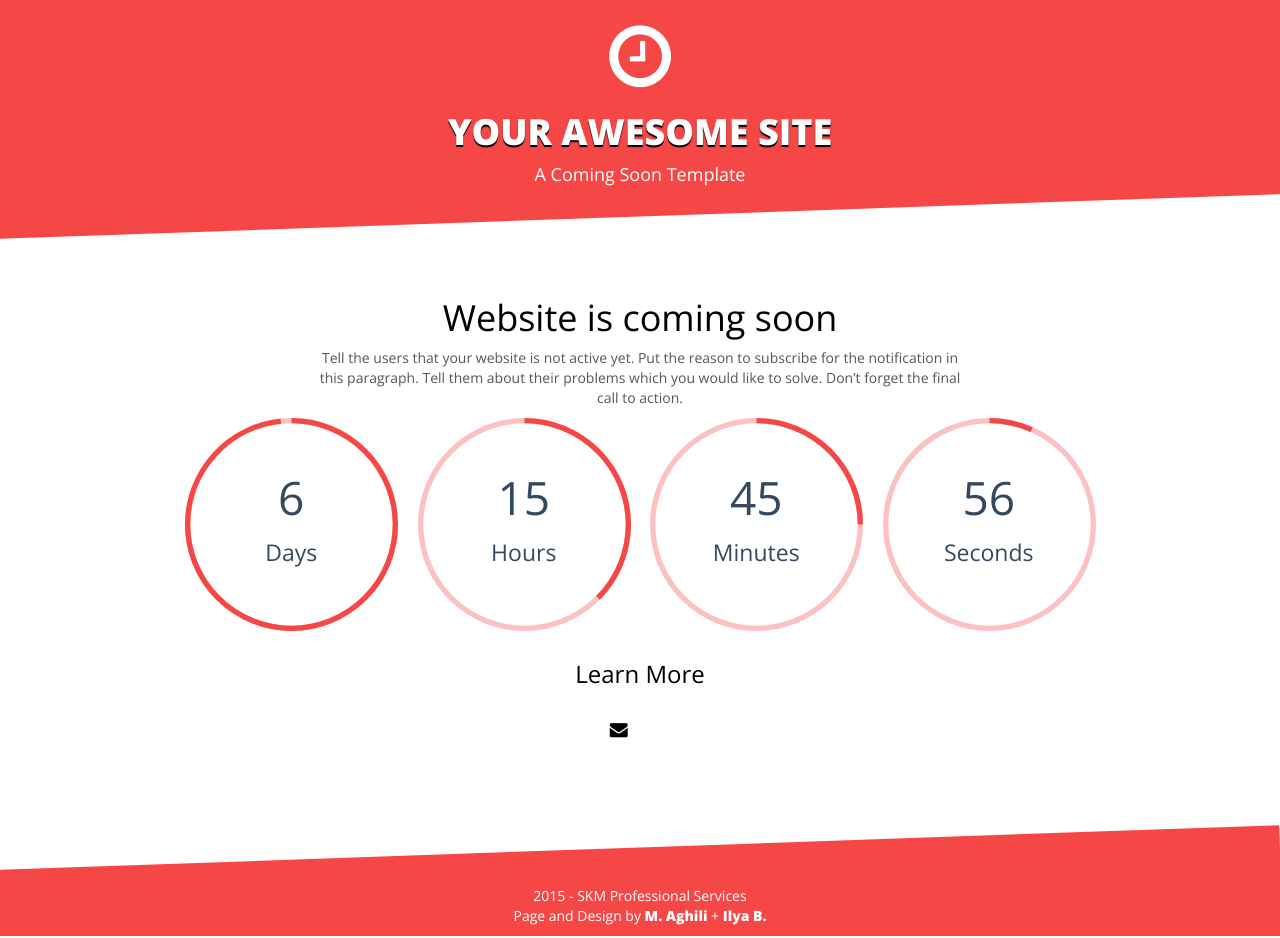
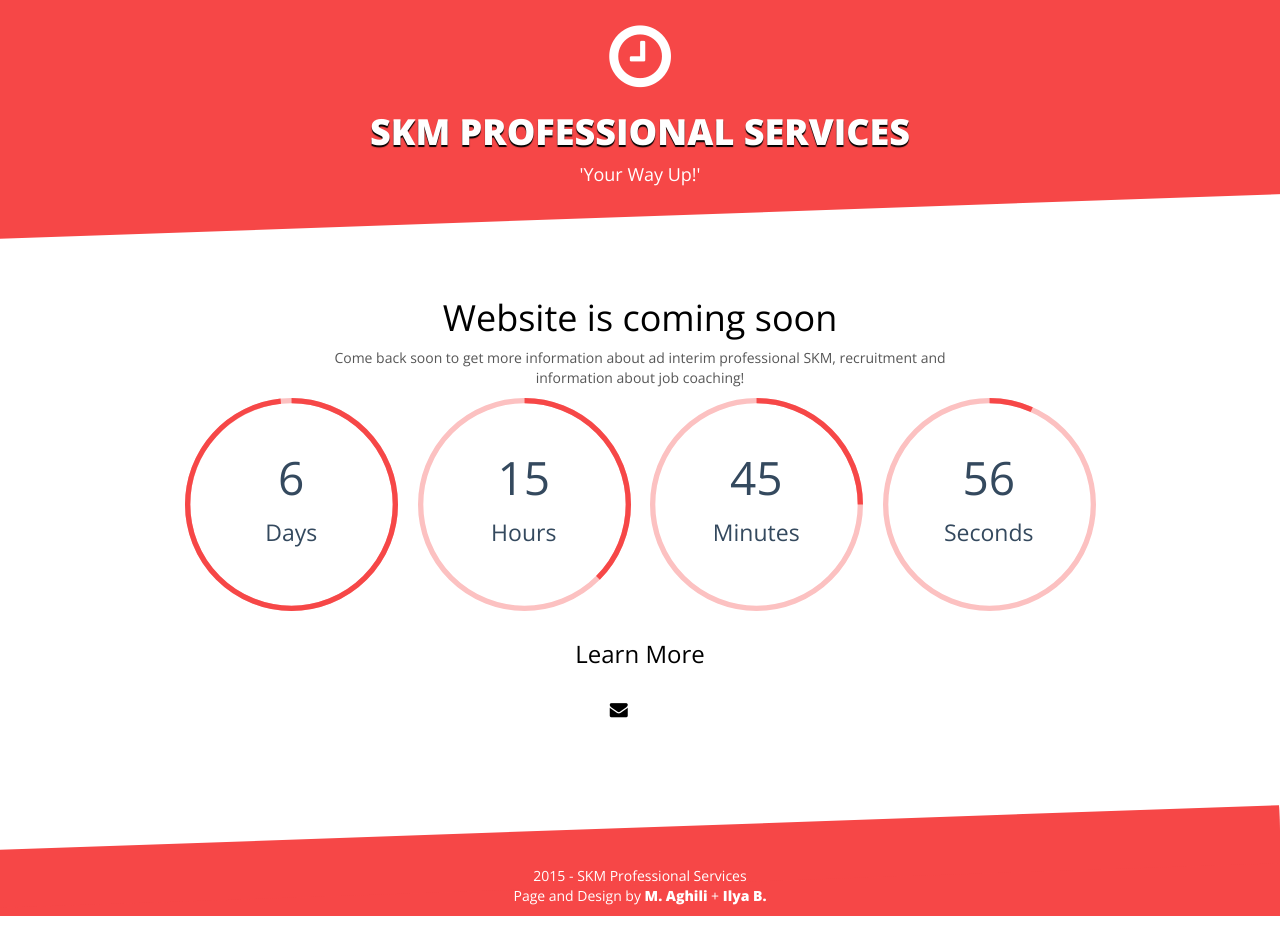
Before and after one commit to skmprofessionals/skmprofessionals.github.io, a Jekyll site: the page built from index.md, in a window 1280 px wide. Built offline with Jekyll 4.4.1, drawn with Linux system fonts in a browser that asks for light colours; nearby versions of some CDN libraries.

Commit message:
Update come back soon text
Update come back soon text

```diff
--- a/index.md
+++ b/index.md
@@ -1,8 +1,8 @@
 ---
 layout: home
 permalink: /
-title: "Your Awesome Site"
-excerpt: "A Coming Soon Template"
+title: "SKM Professional Services"
+excerpt: "'Your way up!'"
 ---
 # Website is coming soon
-Tell the users that your website is not active yet. Put the reason to subscribe for the notification in this paragraph. Tell them about their problems which you would like to solve. Don’t forget the final call to action.
+Come back soon to get more information about ad interim professional SKM, recruitment and information about job coaching!
```
